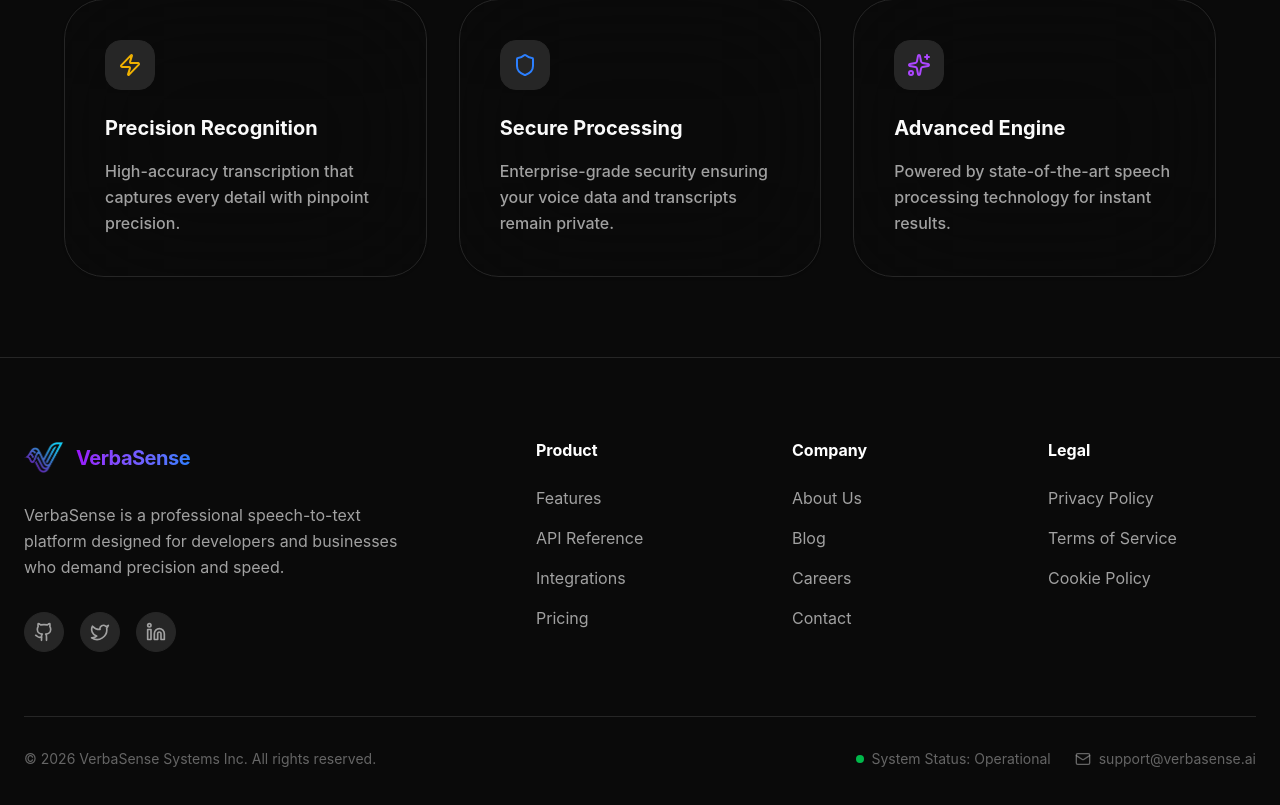
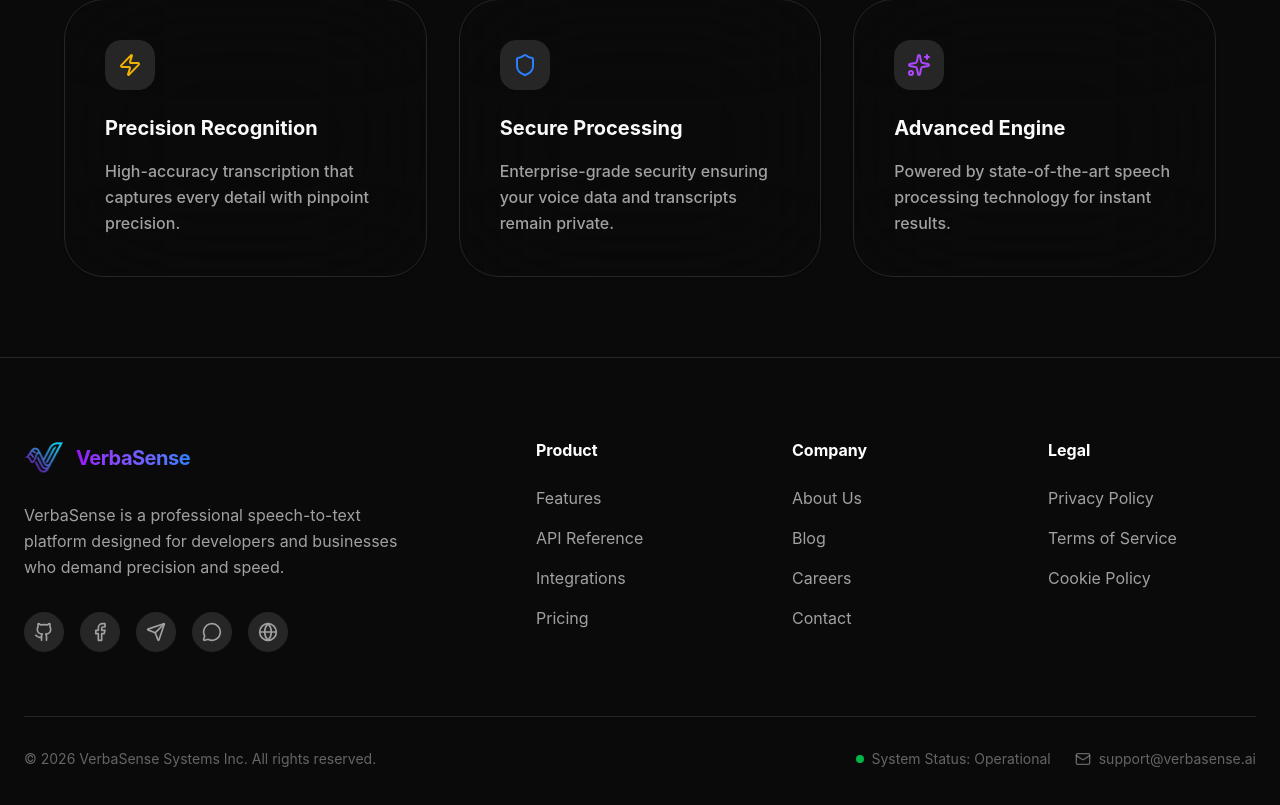
Before and after one commit to Rakesh01999/VerbaSense, a Next.js app in the folder frontend/: page / in a window 1280 px wide. Shown: the part 818-1623 px from the top of the page. Built offline with nearby package versions, Linux system fonts and the light colour scheme; no server answers.

Commit message:
updates: Footer Links (frontend/src/components/Footer.tsx), Contact Page Direct Info (frontend/src/app/contact/page.tsx)

```diff
--- a/frontend/src/app/contact/page.tsx
+++ b/frontend/src/app/contact/page.tsx
@@ -8,7 +8,7 @@ import { Button } from "@/components/ui/button"
 import { Input } from "@/components/ui/input"
 import { Textarea } from "@/components/ui/textarea"
 import { Label } from "@/components/ui/label"
-import { Mail, MessageSquare, Phone, CheckCircle2, AlertCircle, Loader2, ShieldCheck, User, ArrowRight, ArrowLeft } from "lucide-react"
+import { Mail, MessageSquare, Phone, CheckCircle2, AlertCircle, Loader2, ShieldCheck, User, ArrowRight, ArrowLeft, Globe } from "lucide-react"
 import { useAuth } from "@/context/AuthContext"
 
 export default function ContactPage() {
@@ -180,11 +180,11 @@ export default function ContactPage() {
             <div className="space-y-6">
               <div className="flex items-center gap-4">
                 <div className="w-12 h-12 rounded-xl bg-purple-500/10 flex items-center justify-center text-purple-500">
-                  <Mail className="w-6 h-6" />
+                  <Globe className="w-6 h-6" />
                 </div>
                 <div>
-                  <p className="text-sm text-muted-foreground">Email us</p>
-                  <p className="font-bold">hello@verbasense.ai</p>
+                  <p className="text-sm text-muted-foreground">Portfolio Website</p>
+                  <a href="https://rakesh-biswas-portfolio-nextjs.vercel.app/" target="_blank" rel="noopener noreferrer" className="font-bold hover:text-purple-500 transition-colors">Visit My Portfolio</a>
                 </div>
               </div>
               <div className="flex items-center gap-4">
@@ -192,8 +192,8 @@ export default function ContactPage() {
                    <MessageSquare className="w-6 h-6" />
                 </div>
                 <div>
-                  <p className="text-sm text-muted-foreground">Live Chat</p>
-                  <p className="font-bold">Available Mon-Fri, 9am-6pm PST</p>
+                  <p className="text-sm text-muted-foreground">Telegram Direct</p>
+                  <a href="https://t.me/Rakesh01999" target="_blank" rel="noopener noreferrer" className="font-bold hover:text-blue-500 transition-colors">@Rakesh01999</a>
                 </div>
               </div>
               <div className="flex items-center gap-4">
@@ -201,8 +201,8 @@ export default function ContactPage() {
                   <Phone className="w-6 h-6" />
                 </div>
                 <div>
-                  <p className="text-sm text-muted-foreground">Call sales</p>
-                  <p className="font-bold">+1 (555) 123-4567</p>
+                  <p className="text-sm text-muted-foreground">WhatsApp Chat</p>
+                  <a href="http://wa.me/+8801999647103" target="_blank" rel="noopener noreferrer" className="font-bold hover:text-green-500 transition-colors">+88 01999-647103</a>
                 </div>
               </div>
             </div>
--- a/frontend/src/components/Footer.tsx
+++ b/frontend/src/components/Footer.tsx
@@ -1,5 +1,5 @@
 import Link from "next/link"
-import { Github, Twitter, Linkedin, Mail } from "lucide-react"
+import { Github, Facebook, Send, MessageCircle, Globe, Mail } from "lucide-react"
 import Image from "next/image"
 
 export default function Footer() {
@@ -56,15 +56,21 @@ export default function Footer() {
             <p className="text-muted-foreground max-w-sm mb-8 leading-relaxed">
               VerbaSense is a professional speech-to-text platform designed for developers and businesses who demand precision and speed.
             </p>
-            <div className="flex gap-4">
-              <a href="#" className="w-10 h-10 rounded-full bg-secondary border border-border flex items-center justify-center text-muted-foreground hover:bg-accent hover:text-foreground transition-all">
+            <div className="flex flex-wrap gap-4">
+              <a href="https://github.com/Rakesh01999" target="_blank" rel="noopener noreferrer" aria-label="Github" className="w-10 h-10 rounded-full bg-secondary border border-border flex items-center justify-center text-muted-foreground hover:bg-accent hover:text-foreground transition-all">
                 <Github className="w-5 h-5" />
               </a>
-              <a href="#" className="w-10 h-10 rounded-full bg-secondary border border-border flex items-center justify-center text-muted-foreground hover:bg-accent hover:text-foreground transition-all">
-                <Twitter className="w-5 h-5" />
+              <a href="https://www.facebook.com/RakeshBiswasFB" target="_blank" rel="noopener noreferrer" aria-label="Facebook" className="w-10 h-10 rounded-full bg-secondary border border-border flex items-center justify-center text-muted-foreground hover:bg-accent hover:text-foreground transition-all">
+                <Facebook className="w-5 h-5" />
               </a>
-              <a href="#" className="w-10 h-10 rounded-full bg-secondary border border-border flex items-center justify-center text-muted-foreground hover:bg-accent hover:text-foreground transition-all">
-                <Linkedin className="w-5 h-5" />
+              <a href="https://t.me/Rakesh01999" target="_blank" rel="noopener noreferrer" aria-label="Telegram" className="w-10 h-10 rounded-full bg-secondary border border-border flex items-center justify-center text-muted-foreground hover:bg-accent hover:text-foreground transition-all">
+                <Send className="w-5 h-5" />
+              </a>
+              <a href="http://wa.me/+8801999647103" target="_blank" rel="noopener noreferrer" aria-label="WhatsApp" className="w-10 h-10 rounded-full bg-secondary border border-border flex items-center justify-center text-muted-foreground hover:bg-accent hover:text-foreground transition-all">
+                <MessageCircle className="w-5 h-5" />
+              </a>
+              <a href="https://rakesh-biswas-portfolio-nextjs.vercel.app/" target="_blank" rel="noopener noreferrer" aria-label="Portfolio" className="w-10 h-10 rounded-full bg-secondary border border-border flex items-center justify-center text-muted-foreground hover:bg-accent hover:text-foreground transition-all">
+                <Globe className="w-5 h-5" />
               </a>
             </div>
           </div>
```
